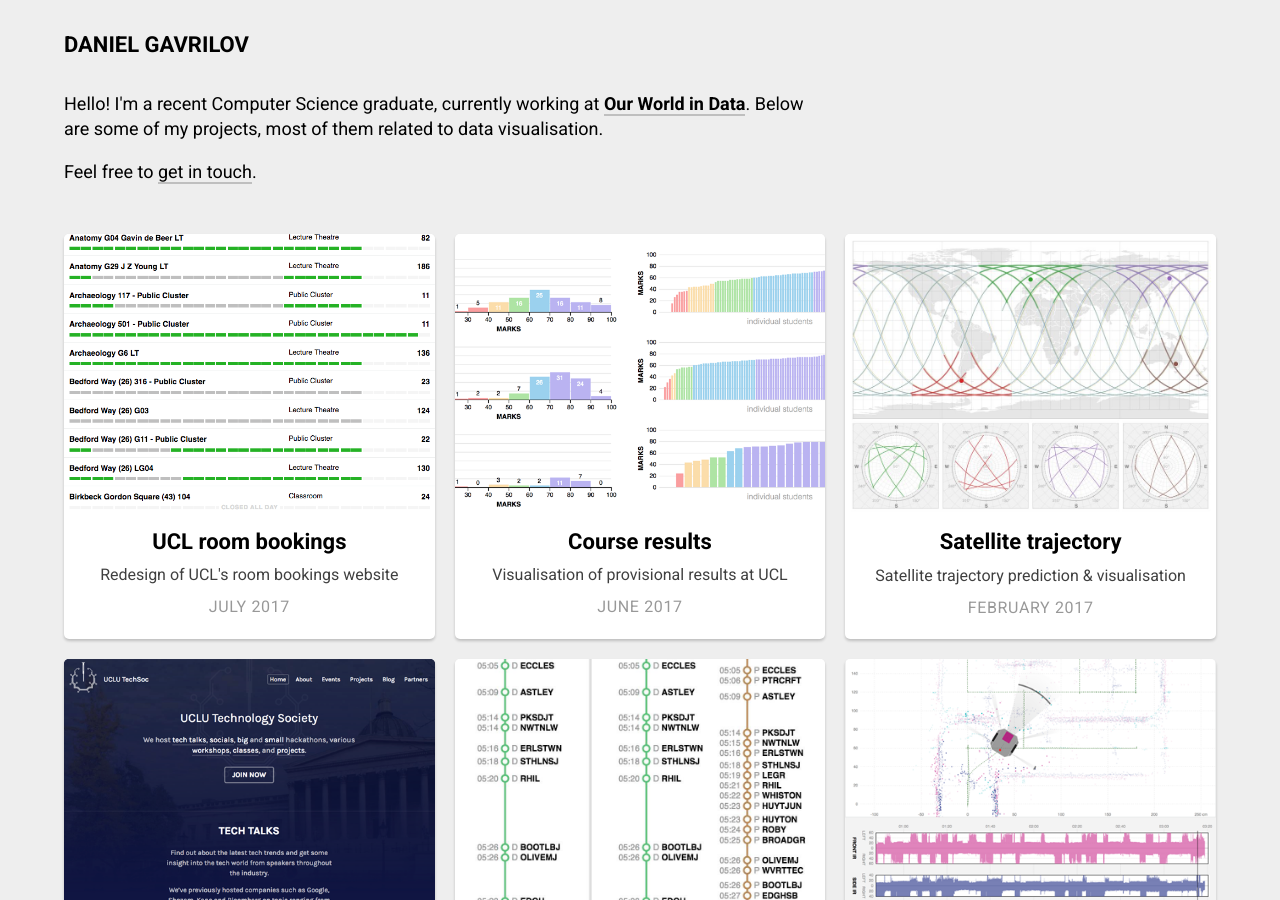
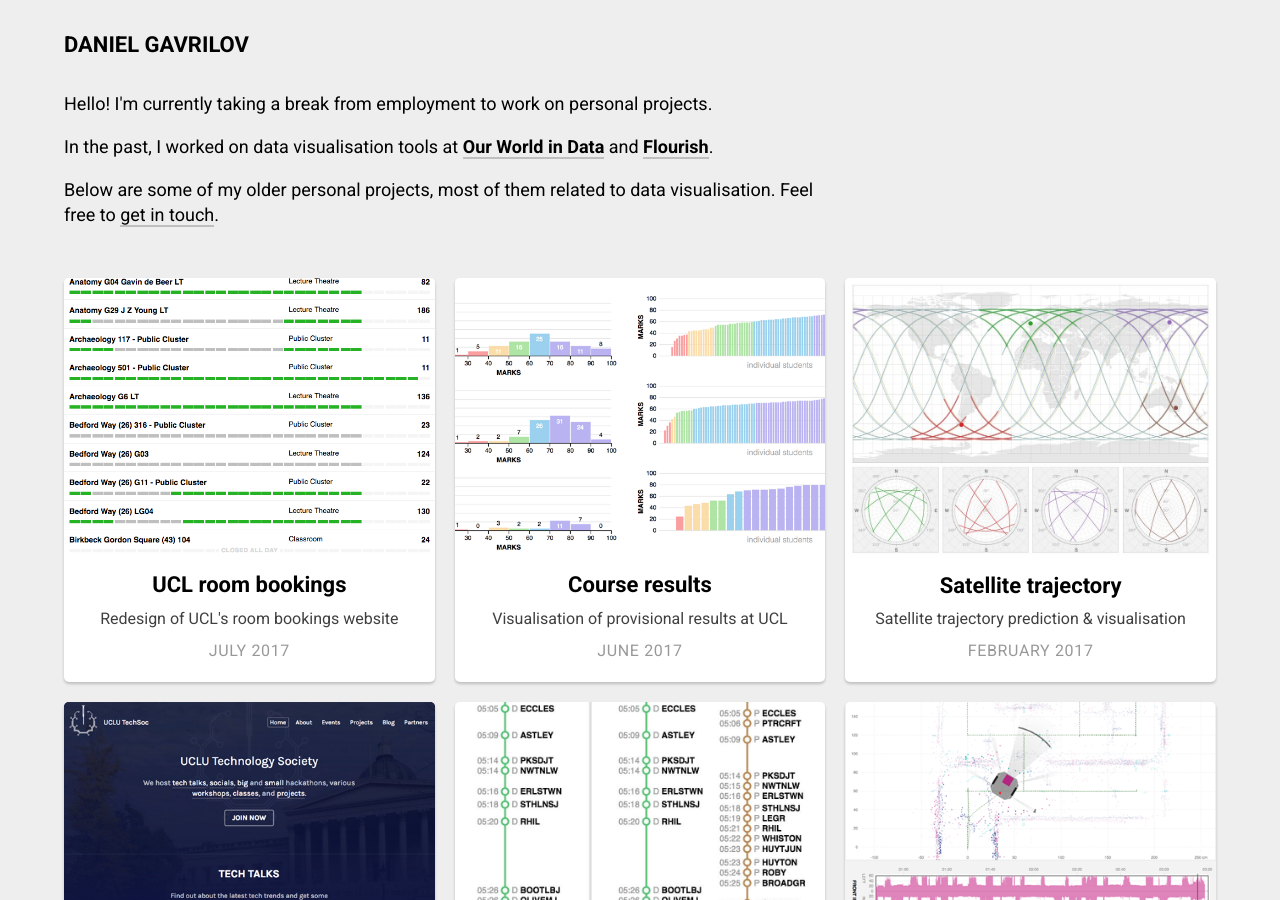
Before and after one commit to danielgavrilov/danielgavrilov.github.io, a Jekyll site: the page built from index.html, in a window 1280 px wide and 900 px high. Built offline with Jekyll 4.4.1, drawn with Linux system fonts in a browser that asks for light colours.

Commit message:
Update homepage description

```diff
--- a/index.html
+++ b/index.html
@@ -12,10 +12,14 @@
   <div class="row">
     <div class="col s12 l8">
       <div class="content">
+        <p>Hello! I'm currently taking a break from employment to work on personal projects.</p>
         <p>
-          Hello! I'm a recent Computer Science graduate, currently working at <a href="https://ourworldindata.org"><strong>Our World in Data</strong></a>. Below are some of my projects, most of them related to data visualisation.
+          In the past, I worked on data visualisation tools at <a href="https://ourworldindata.org"><strong>Our World in
+              Data</strong></a>
+          and <a href="https://flourish.studio"><strong>Flourish</strong></a>.
         </p>
         <p>
+          Below are some of my older personal projects, most of them related to data visualisation.
           Feel free to <a href="mailto:daniel@gavrilov.co.uk">get in touch</a>.
         </p>
       </div>
@@ -29,11 +33,11 @@
 <div class="wrapper">
   <div class="responsive-boxes">
     {% for project in projects %}
-      {% include project-overview.html project=project %}
+    {% include project-overview.html project=project %}
     {% endfor %}
     <!-- flexbox alignment fixes -->
     {% for i in (0..2) %}
-      <div class="box-empty"></div>
+    <div class="box-empty"></div>
     {% endfor %}
   </div>
 </div>
```
